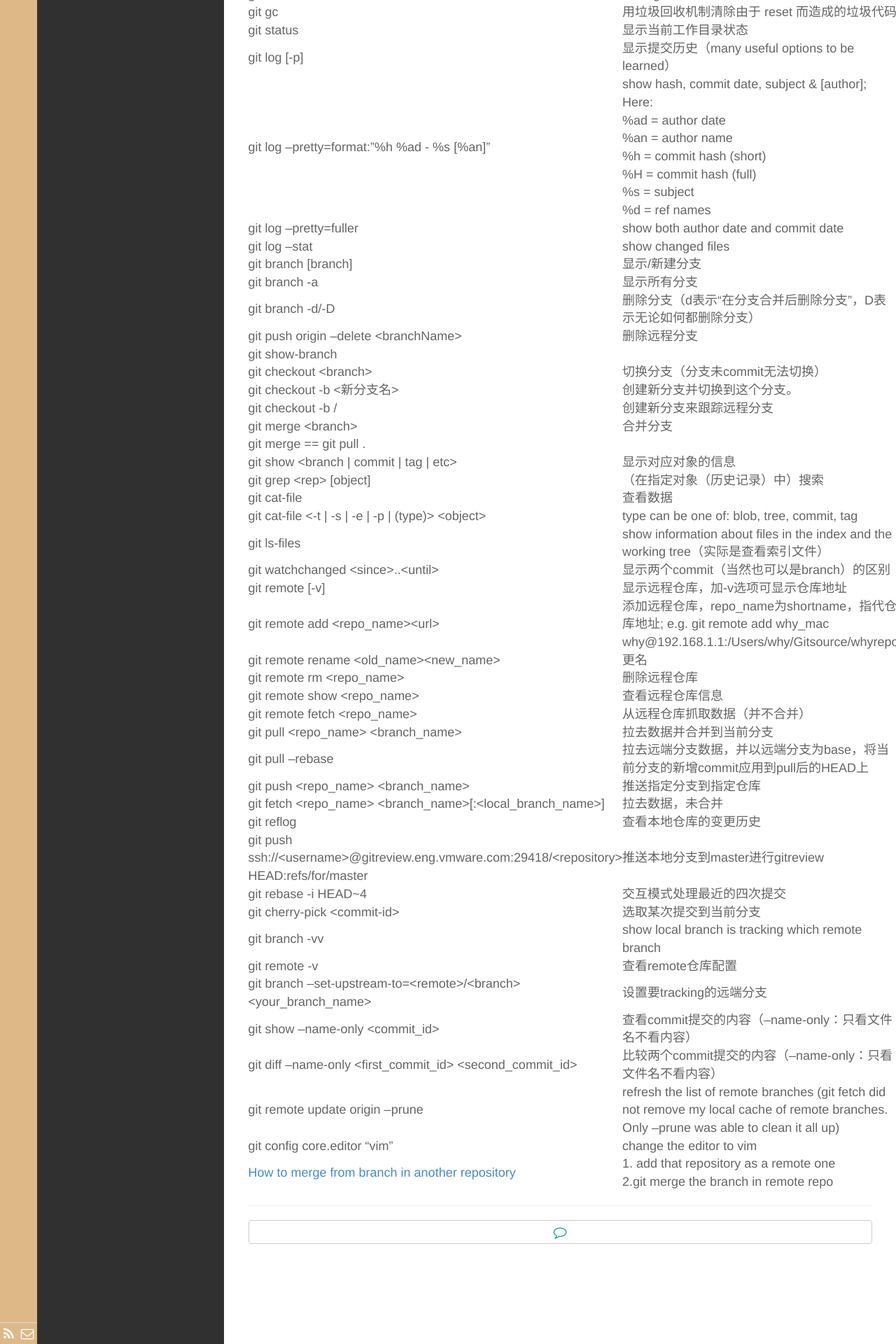
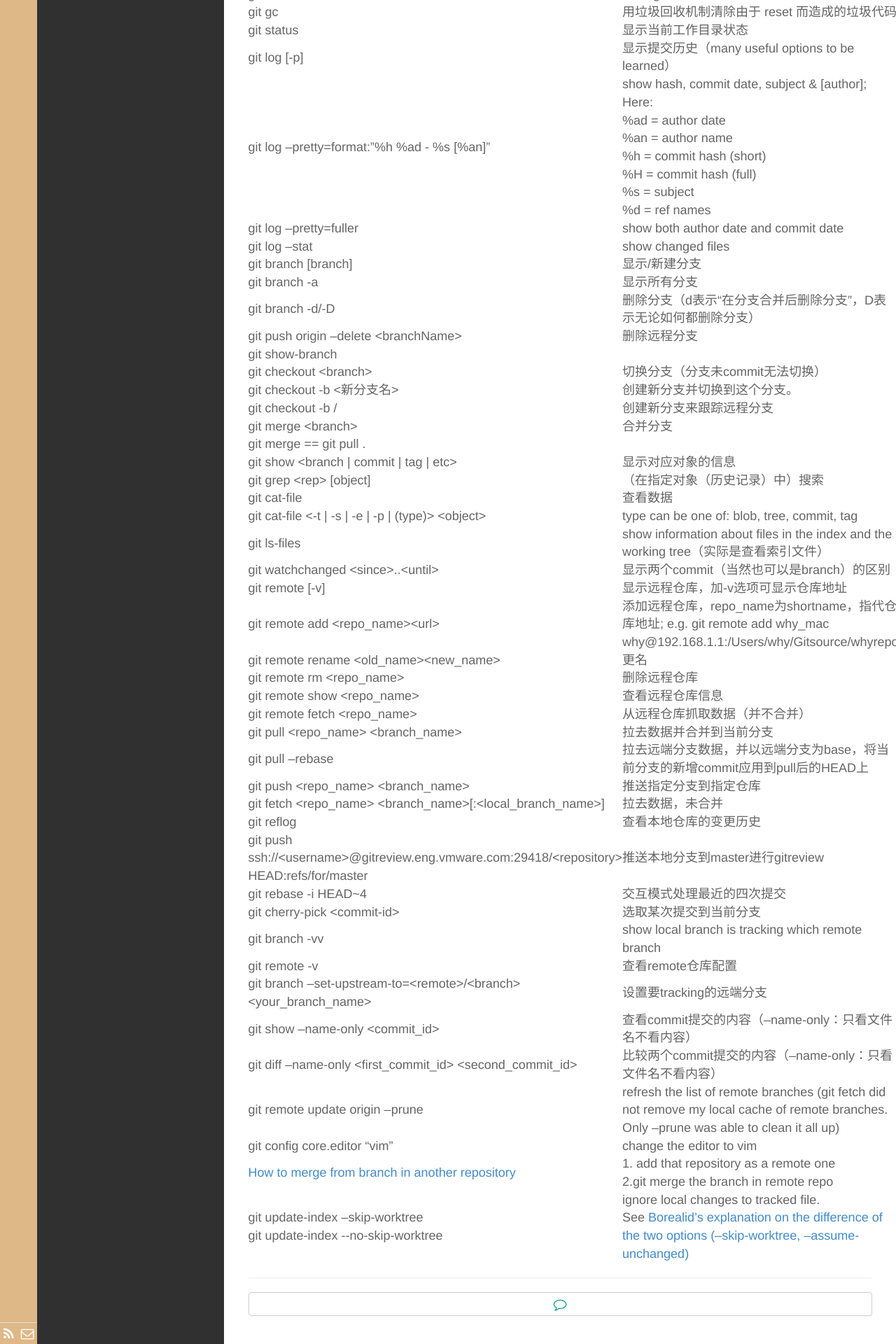
Before and after one commit to qhdwhy184/qhdwhy184.github.io, a Jekyll site: the page built from _posts/技术/2017-08-03-Git命令学习小结.md, in a window 1280 px wide. Shown: the part 812-2732 px from the top of the page at 70% size. Built offline with Jekyll 4.4.1, drawn with Linux system fonts in a browser that asks for light colours.

Commit message:
Update 2017-08-03-Git命令学习小结.md

```diff
--- a/_posts/技术/2017-08-03-Git命令学习小结.md
+++ b/_posts/技术/2017-08-03-Git命令学习小结.md
@@ -75,3 +75,4 @@ description:
 |git remote update origin --prune| refresh the list of remote branches (git fetch did not remove my local cache of remote branches. Only --prune was able to clean it all up)|
 |git config core.editor "vim"|change the editor to vim|
 |[How to merge from branch in another repository](https://stackoverflow.com/questions/3402599/how-do-you-merge-two-git-branches-that-are-in-different-local-repos-folders/3402873)|1. add that repository as a remote one <br/>2.git merge the branch in remote repo|
+|git update-index --skip-worktree <file-list> <br/> git update-index --no-skip-worktree <file-list>|ignore local changes to tracked file. <br/> See [Borealid's explanation on the difference of the two options (--skip-worktree, --assume-unchanged)](https://stackoverflow.com/questions/13630849/git-difference-between-assume-unchanged-and-skip-worktree/13631525#13631525)|
```
